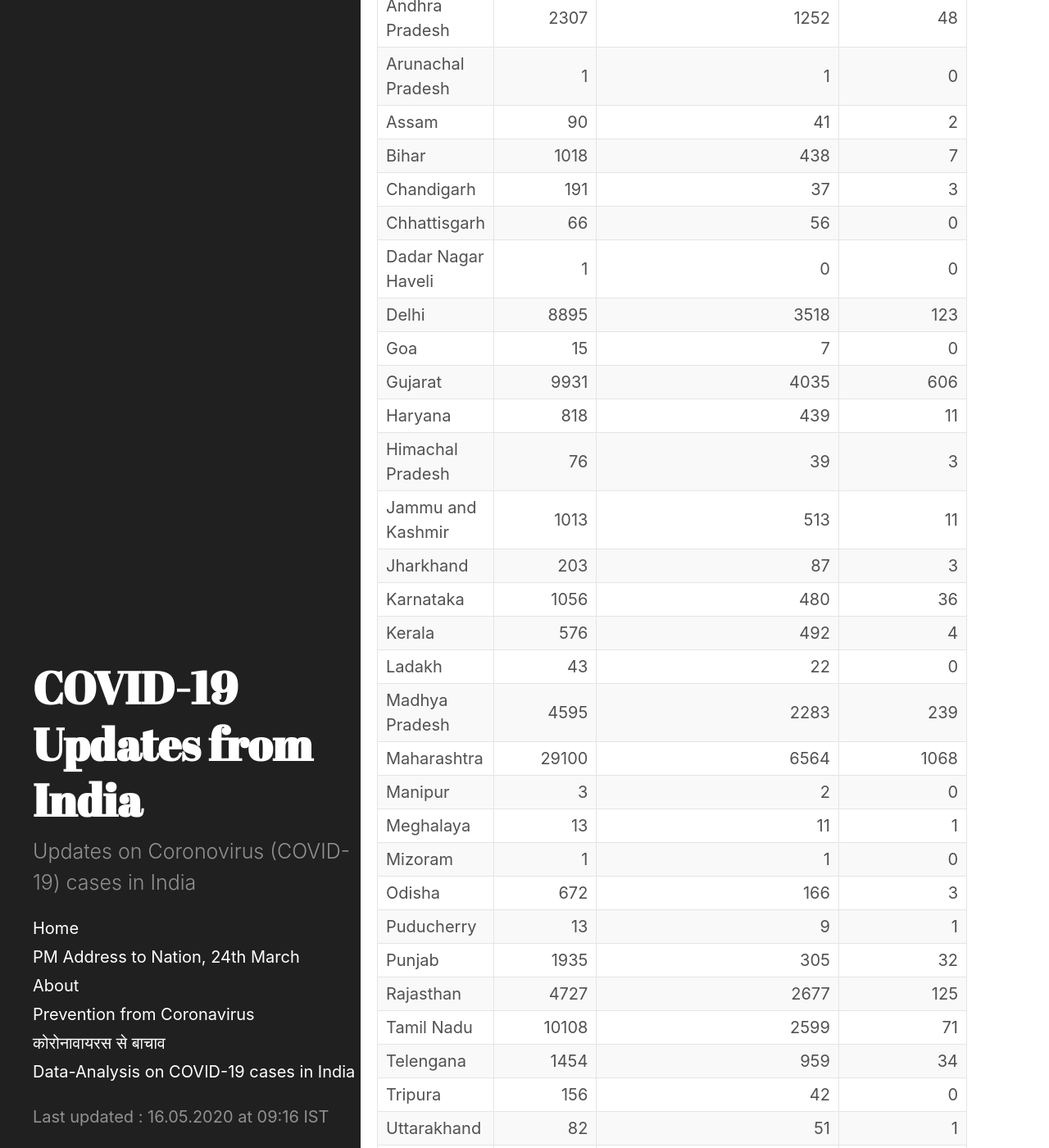
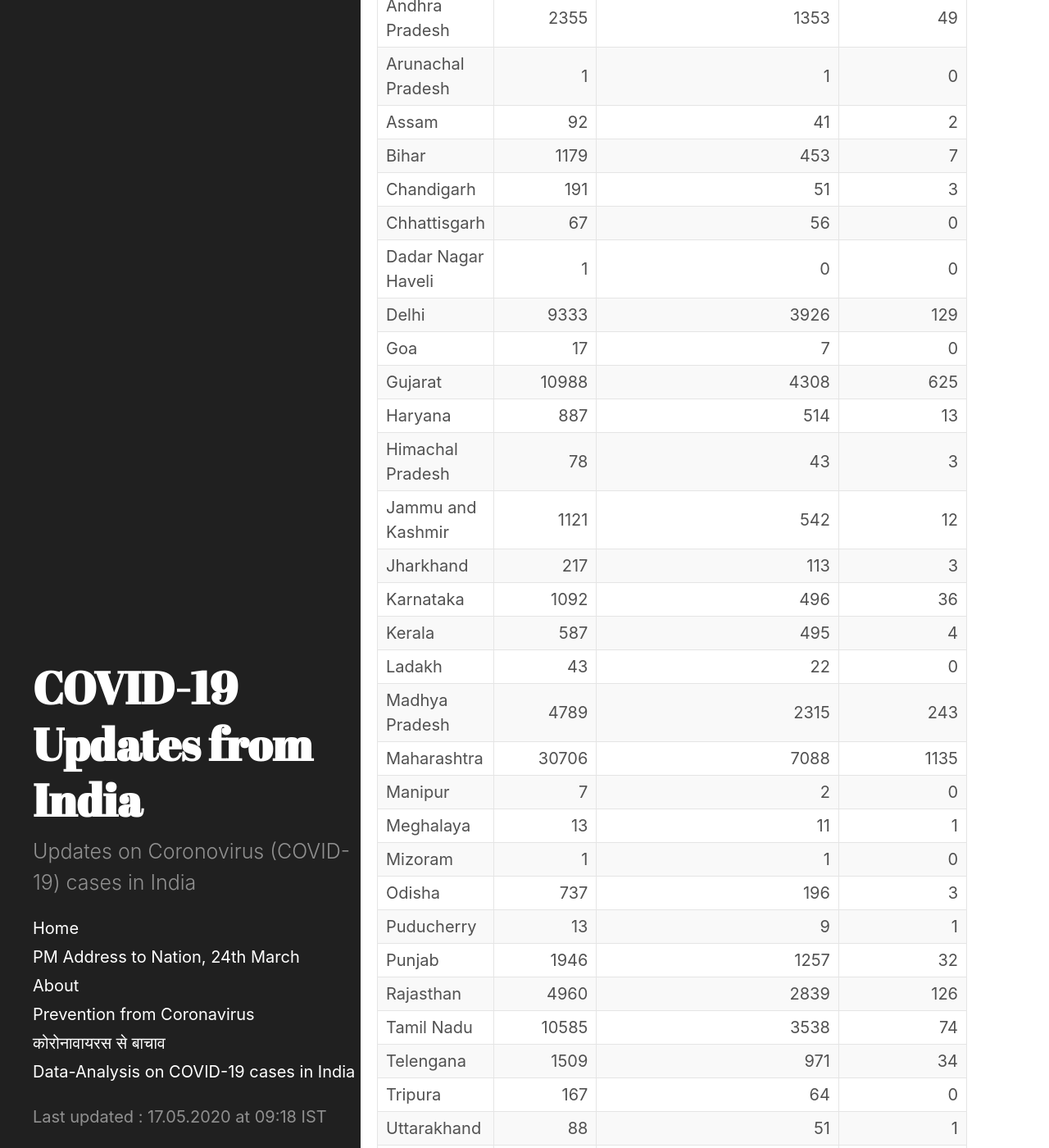
Before and after one commit to bhooraj/covid19updates-india, a Jekyll site: the page built from _posts/2020-05-17-home.md, in a window 1280 px wide and 1400 px high, scrolled down 818 px. Shown: the whole window at 82% size. Built offline with Jekyll 4.4.1, drawn with Linux system fonts in a browser that asks for light colours; some of the changed text lies outside the part shown.

Commit message:
17thMayUpdate

```diff
--- a/_data/last_updated.yml
+++ b/_data/last_updated.yml
@@ -1 +1 @@
-- updated_on : 16.05.2020 at 09:16 IST
+- updated_on : 17.05.2020 at 09:18 IST
--- /dev/null
+++ b/_includes/table-20200517-0918.md
@@ -0,0 +1,35 @@
+| Name of State / UT          |   Total Confirmed cases |   Cured/Discharged/Migrated |   Deaths ( more than 70% cases due to comorbidities ) |
+|:----------------------------|------------------------:|----------------------------:|------------------------------------------------------:|
+| Andaman and Nicobar Islands |                      33 |                          33 |                                                     0 |
+| Andhra Pradesh              |                    2355 |                        1353 |                                                    49 |
+| Arunachal Pradesh           |                       1 |                           1 |                                                     0 |
+| Assam                       |                      92 |                          41 |                                                     2 |
+| Bihar                       |                    1179 |                         453 |                                                     7 |
+| Chandigarh                  |                     191 |                          51 |                                                     3 |
+| Chhattisgarh                |                      67 |                          56 |                                                     0 |
+| Dadar Nagar Haveli          |                       1 |                           0 |                                                     0 |
+| Delhi                       |                    9333 |                        3926 |                                                   129 |
+| Goa                         |                      17 |                           7 |                                                     0 |
+| Gujarat                     |                   10988 |                        4308 |                                                   625 |
+| Haryana                     |                     887 |                         514 |                                                    13 |
+| Himachal Pradesh            |                      78 |                          43 |                                                     3 |
+| Jammu and Kashmir           |                    1121 |                         542 |                                                    12 |
+| Jharkhand                   |                     217 |                         113 |                                                     3 |
+| Karnataka                   |                    1092 |                         496 |                                                    36 |
+| Kerala                      |                     587 |                         495 |                                                     4 |
+| Ladakh                      |                      43 |                          22 |                                                     0 |
+| Madhya Pradesh              |                    4789 |                        2315 |                                                   243 |
+| Maharashtra                 |                   30706 |                        7088 |                                                  1135 |
+| Manipur                     |                       7 |                           2 |                                                     0 |
+| Meghalaya                   |                      13 |                          11 |                                                     1 |
+| Mizoram                     |                       1 |                           1 |                                                     0 |
+| Odisha                      |                     737 |                         196 |                                                     3 |
+| Puducherry                  |                      13 |                           9 |                                                     1 |
+| Punjab                      |                    1946 |                        1257 |                                                    32 |
+| Rajasthan                   |                    4960 |                        2839 |                                                   126 |
+| Tamil Nadu                  |                   10585 |                        3538 |                                                    74 |
+| Telengana                   |                    1509 |                         971 |                                                    34 |
+| Tripura                     |                     167 |                          64 |                                                     0 |
+| Uttarakhand                 |                      88 |                          51 |                                                     1 |
+| Uttar Pradesh               |                    4258 |                        2441 |                                                   104 |
+| West Bengal                 |                    2576 |                         872 |                                                   232 |
--- a/_posts/2020-05-16-home.md
+++ b/_posts/2020-05-17-home.md
@@ -4,7 +4,7 @@ title: COVID-19 Updates from India
 last_update: true
 ---
 
-#### COVID-19 Cases in India (as on  16 May 2020, 08:00 IST ( IST)
+#### COVID-19 Cases in India (as on  17 May 2020, 08:00 IST ( IST)
 <div class="alert alert-primary" role="alert">
 <p id = "totalcases" style="font-size: 1.2rem; font-weight: bold;"></p>
 <p id = "totalrecovered" style="font-size: 1.2rem; font-weight: bold;"></p>
@@ -22,7 +22,7 @@ Active Cases = Total cases - (Total Recovered/Discharged/Migrated + Total Deaths
 
 <div class="datatable-begin"></div>
 
-{% include table-20200516-0916.md %}
+{% include table-20200517-0918.md %}
 
 <div class="datatable-end"></div>
 <br>
```
Also changed, not shown: _includes/charts-20200517-0919.html (added, +193 -0 lines), _posts/2020-05-07-Updates.md (renamed from _posts/2020-05-06-Updates.md, +3 -0 lines), _posts/2020-05-17-Latest-updates.md (renamed from _posts/2020-05-16-Latest-updates.md, +4 -4 lines), stats-and-charts.md (+2 -2 lines).
